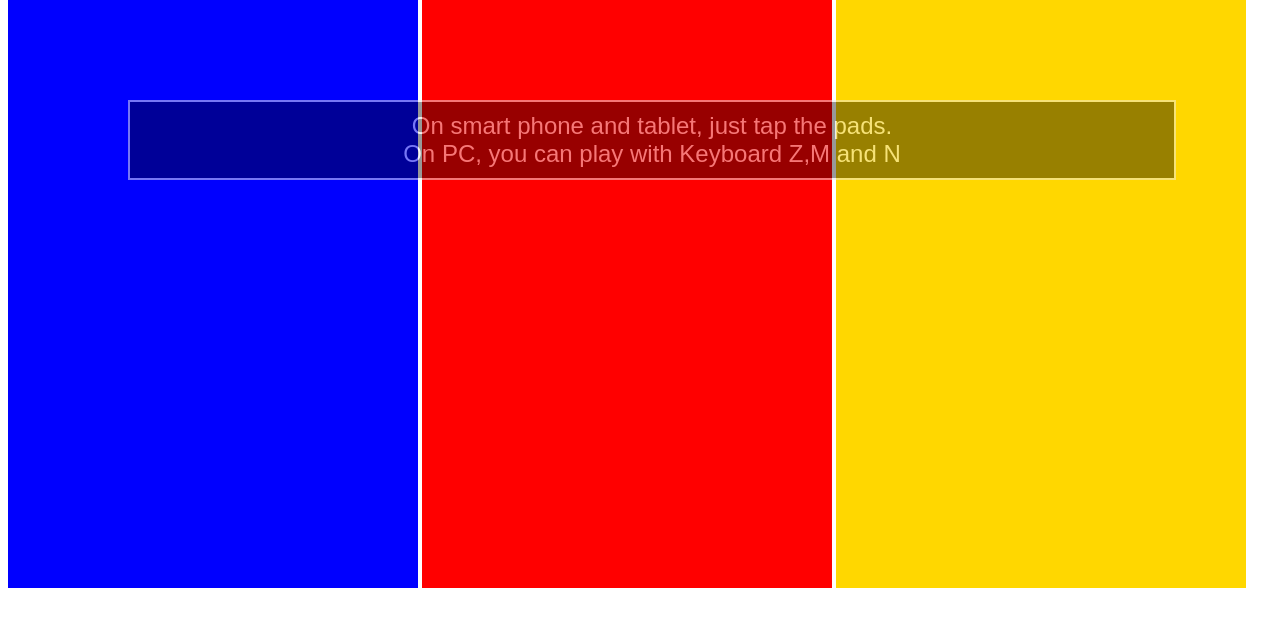
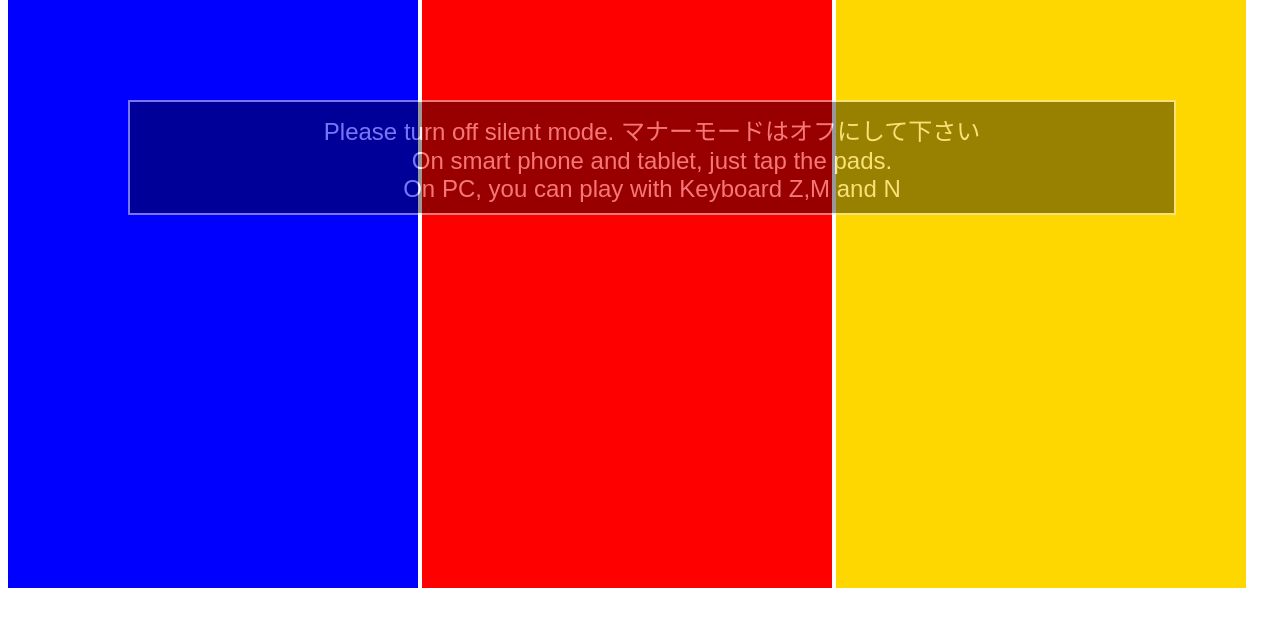
Before and after one commit to ryjkmr/touch_drums2, a plain HTML site: page index.html in a window 1280 px wide. Shown: the part 140-766 px from the top of the page. Drawn offline with Linux system fonts and the light colour scheme.

Commit message:
Update index.html

```diff
--- a/index.html
+++ b/index.html
@@ -14,6 +14,7 @@
     <div class="links to_iya"><br><br><a href="drum_iya.html">Iya</a></div>
     <div class="links to_itotore"><br><br><a href="drum_itotore.html">Itotore</a></div>
 <div class="notice">
+  Please turn off silent mode. マナーモードはオフにして下さい<br>
   On smart phone and tablet, just tap the pads.<br>
   On PC, you can play with Keyboard Z,M and N</div>
   <p>
```
